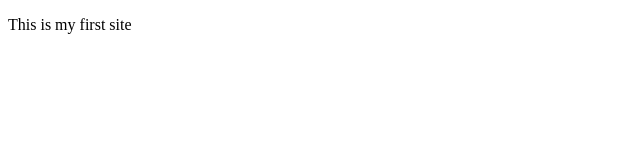
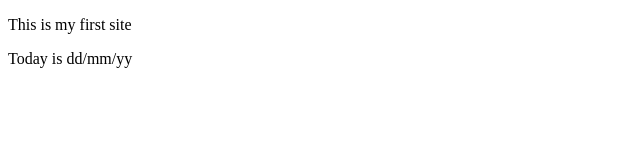
Before and after one commit to fess3000/repo2, a website: page site/index.html in a window 1280 px wide. Shown: the whole page, without its empty margins (0-640 px from the left). Drawn offline with Linux system fonts and the light colour scheme.

Commit message:
initial version of website

```diff
--- a/site/index.html
+++ b/site/index.html
@@ -6,6 +6,6 @@
 </head>
 <body>
     <p>This is my first site</p>
-    <p></p>
+    <p>Today is dd/mm/yy</p>
 </body>
 </html>
```
